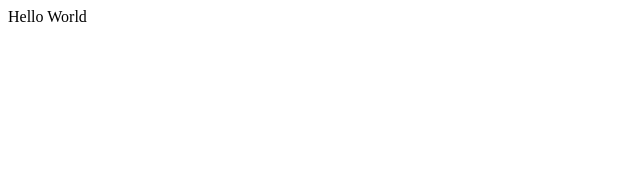
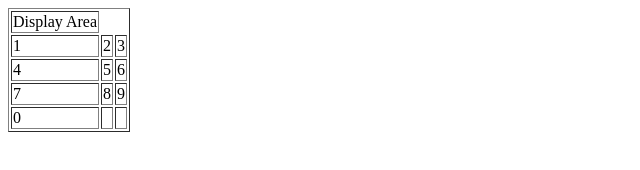
Before and after one commit to mp30028/web-development, a plain HTML site: page index.html in a window 1280 px wide. Shown: the whole page, without its empty margins (0-640 px from the left). Drawn offline with Linux system fonts and the light colour scheme.

Commit message:
index page added

```diff
--- a/index.html
+++ b/index.html
@@ -1,5 +1,39 @@
-<html>
-    <body>
-        Hello World
-    </body>
-</html>
+<DOCTYPE html>
+    <html lang="en">
+
+        <head>
+            <meta charset="UTF-8">
+            <title>Simple Calculator</title>
+        </head>
+
+        <body >
+            <table border="1">
+                <tr>
+                    <td>Display Area</td>
+                </tr>
+                <tr>
+                    <td>1</td>
+                    <td>2</td>
+                    <td>3</td>
+                </tr>
+                <tr>
+                    <td>4</td>
+                    <td>5</td>
+                    <td>6</td>
+                </tr>
+                <tr>
+                    <td>7</td>
+                    <td>8</td>
+                    <td>9</td>
+                </tr>
+                <tr>
+                    <td>0</td>
+                    <td></td>
+                    <td></td>
+                </tr>
+            </table>
+
+
+        </body>
+
+    </html>
```
